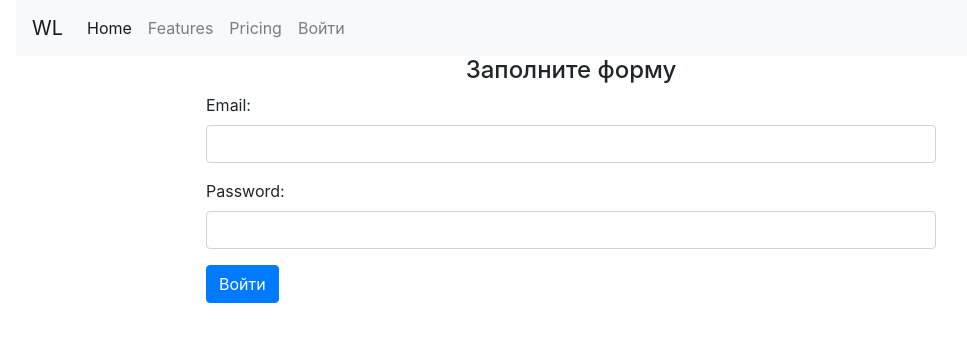
After one commit to amaranth64/scraping, a Django app: page /accounts/login/ in a window 1280 px wide. The commit adds this page. Shown: the top 342 px of the page, without its empty margins (69-1036 px from the left). Run offline with Django 3.2, Linux system fonts and the light colour scheme; some libraries are stand-ins or nearby versions.

Commit message:
Добавлена форма входа

```diff
--- /dev/null
+++ b/src/accounts/forms.py
@@ -0,0 +1,25 @@
+from django import forms
+from django.contrib.auth import get_user_model, authenticate
+from django.contrib.auth.hashers import check_password
+
+User = get_user_model()
+
+
+class UserLoginForm(forms.Form):
+    email = forms.EmailField(widget=forms.EmailInput(attrs={'class': 'form-control'}))
+    password = forms.CharField(widget=forms.PasswordInput(attrs={'class': 'form-control'}))
+
+    def clean(self, *args, **kwargs):
+        email = self.cleaned_data.get('email').strip()
+        password = self.cleaned_data.get('password').strip()
+
+        if email and password:
+            qs = User.objects.filter(email=email)
+            if not qs.exists():
+                raise forms.ValidationError('Такого пользователя нет!')
+            if not check_password(password, qs[0].password):
+                raise forms.ValidationError('Пароль не верный!')
+            user = authenticate(email=email, password=password)
+            if not user:
+                raise forms.ValidationError('Данный аккаунт отключен')
+        return super(UserLoginForm, self).clean(*args, **kwargs)
--- /dev/null
+++ b/src/accounts/templates/accounts/login.html
@@ -0,0 +1,19 @@
+{% extends "base.html" %}
+
+{% block title %} Login {% endblock %}
+
+{% block content %}
+
+<div class="row">
+    <div class="col-md-8 mx-auto">
+        <h4 class="text-center">Заполните форму</h4>
+          <form method="POST" action="">{% csrf_token %}
+            <div class="form-group">
+                {{form.as_p}}
+            </div>
+            <button type="submit" class="btn btn-primary">Войти</button>
+        </form>
+    </div>
+</div>
+
+{% endblock %}
--- /dev/null
+++ b/src/accounts/urls.py
@@ -0,0 +1,8 @@
+from django.contrib import admin
+from django.urls import path
+from accounts.views import login_view, logout_view
+
+urlpatterns = [
+    path('login/', login_view, name='login'),
+    path('logout/', logout_view, name='logout'),
+]
--- a/src/accounts/views.py
+++ b/src/accounts/views.py
@@ -1,3 +1,22 @@
-from django.shortcuts import render
+from django.shortcuts import render, redirect
+from django.contrib.auth import authenticate, login, logout, get_user_model
+from accounts.forms import UserLoginForm
 
-# Create your views here.
+User = get_user_model()
+
+
+def login_view(request):
+    form = UserLoginForm(request.POST or None)
+    if form.is_valid():
+        data = form.cleaned_data
+        email = data.get('email')
+        password = data.get('password')
+        user = authenticate(request, email=email, password=password)
+        login(request, user)
+        return redirect('home')
+    return render(request, 'accounts/login.html', {'form': form})
+
+
+def logout_view(request):
+    logout(request)
+    return redirect('home')
--- a/src/scraping_service/urls.py
+++ b/src/scraping_service/urls.py
@@ -14,11 +14,13 @@ Including another URLconf
     2. Add a URL to urlpatterns:  path('blog/', include('blog.urls'))
 """
 from django.contrib import admin
-from django.urls import path
+from django.urls import path, include
 from scraping.views import home_view, list_view
+
 
 urlpatterns = [
     path('admin/', admin.site.urls),
     path('', home_view, name='home'),
+    path('accounts/', include(('accounts.urls', 'accounts'))),
     path('list', list_view, name='list'),
 ]
--- a/src/templates/base.html
+++ b/src/templates/base.html
@@ -25,12 +25,20 @@
       <li class="nav-item">
         <a class="nav-link" href="#">Features</a>
       </li>
+
       <li class="nav-item">
         <a class="nav-link" href="#">Pricing</a>
       </li>
-      <li class="nav-item">
-        <a class="nav-link disabled" href="#" tabindex="-1" aria-disabled="true">Disabled</a>
-      </li>
+
+      {% if user.is_authenticated %}
+        <li class="nav-item">
+          <a class="nav-link" href="{% url 'accounts:logout' %}" tabindex="-1" aria-disabled="true">Выйти</a>
+        </li>
+      {% else %}
+          <li class="nav-item">
+          <a class="nav-link" href="{% url 'accounts:login' %}" tabindex="-1" aria-disabled="true">Войти</a>
+        </li>
+      {% endif %}
     </ul>
   </div>
 </nav>
```
Also changed, not shown: src/db.sqlite3.
